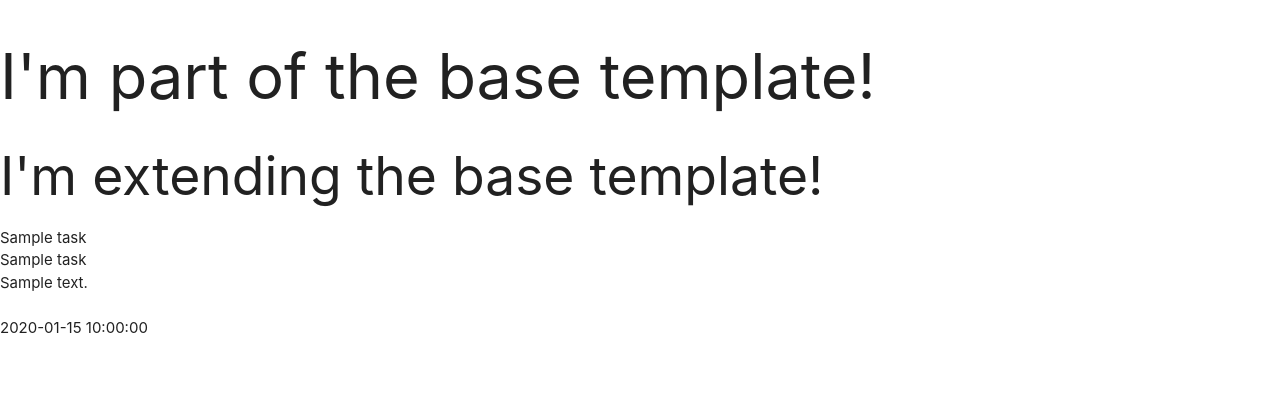
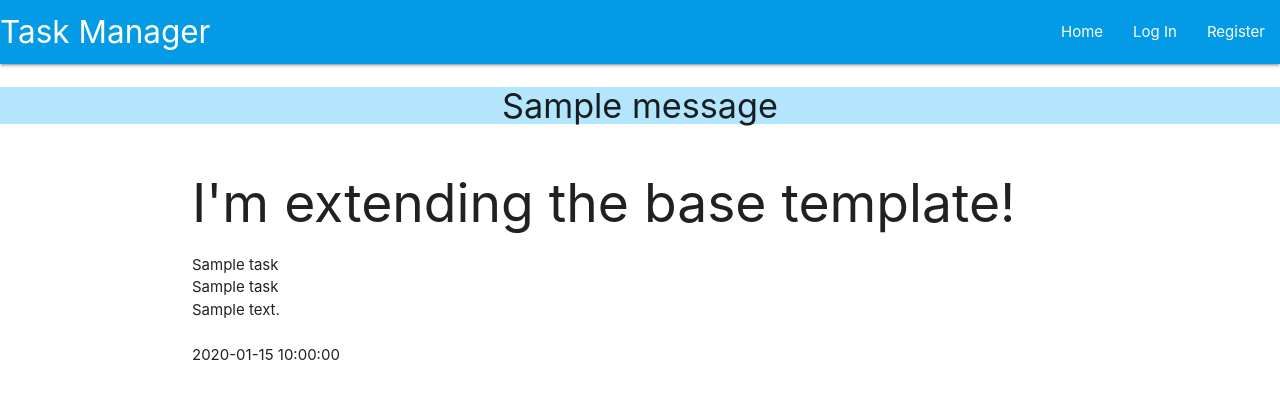
Before and after one commit to vahega/Data_Manger-, a Flask app: page / in a window 1280 px wide. Shown: the top 399 px of the page. Run offline with Flask 2, Linux system fonts and the light colour scheme; one stand-in notice (Sample message) is shown; a database or web service that is not in the repository returns one stand-in record (values such as "Sample title"); some libraries are stand-ins or nearby versions.

Commit message:
Add Register Functionality

```diff
--- a/app.py
+++ b/app.py
@@ -4,6 +4,7 @@ from flask import (
     redirect, request, session, url_for)
 from flask_pymongo import PyMongo
 from bson.objectid import ObjectId
+from werkzeug.security import generate_password_hash, check_password_hash
 if os.path.exists("env.py"):
     import env
 
--- a/templates/base.html
+++ b/templates/base.html
@@ -3,26 +3,80 @@
 <head>
     <meta charset="UTF-8">
     <meta name="viewport" content="width=device-width, initial-scale=1.0">
-    <link rel="stylesheet" href="https://cdnjs.cloudflare.com/ajax/libs/font-awesome/5.14.0/css/all.min.css"
-     integrity="sha512-1PKOgIY59xJ8Co8+NE6FZ+LOAZKjy+KY8iq0G4B3CyeY6wYHN3yt9PW0XpSriVlkMXe40PTKnXrLnZ9+fkDaog==" crossorigin="anonymous" type="text/css">
+    <link rel="stylesheet" href="https://cdnjs.cloudflare.com/ajax/libs/font-awesome/5.13.1/css/all.min.css"
+        integrity="sha512-xA6Hp6oezhjd6LiLZynuukm80f8BoZ3OpcEYaqKoCV3HKQDrYjDE1Gu8ocxgxoXmwmSzM4iqPvCsOkQNiu41GA==" crossorigin="anonymous" type="text/css">
     <link rel="stylesheet" href="https://cdnjs.cloudflare.com/ajax/libs/materialize/1.0.0/css/materialize.min.css" type="text/css">
     <link rel="stylesheet" href="{{ url_for('static', filename='css/style.css') }}" type="text/css">
-   {% block styles %}
+    {% block styles %}
     {% endblock %}
-    <title>Data_Manager</title>
+    <title>Task Manager</title>
 </head>
 <body>
 
-    <h1>I'm part of the base template!</h1>
-    {% block content %}
-    {% endblock %}
+	<header>
+        <!-- top navbar -->
+		<nav class="nav-extended text-shadow light-blue darken-1">
+			<div class="nav-wrapper">
+				<a href="{{ url_for('get_tasks') }}" class="brand-logo">Task Manager</a>
+				<a href="#" data-target="mobile-demo" class="sidenav-trigger right"><i class="fas fa-bars"></i></a>
+				<ul class="right hide-on-med-and-down">
+					<li><a href="{{ url_for('get_tasks') }}">Home</a></li>
+                    {% if session.user %}
+                        <li><a href="{{ url_for('profile', username=session['user']) }}">Profile</a></li>
+                        <li><a href="{{ url_for('add_task') }}">New Task</a></li>
+                        {% if session.user|lower == "admin"|lower %}
+                            <li><a href="{{ url_for('get_categories') }}">Manage Categories</a></li>
+                        {% endif %}
+                        <li><a href="{{ url_for('logout') }}">Log Out</a></li>
+                    {% else %}
+                        <li><a href="{{ url_for('login') }}">Log In</a></li>
+                        <li><a href="{{ url_for('register') }}">Register</a></li>
+                    {% endif %}
+				</ul>
+			</div>
+		</nav>
 
-    <script src="http://code.jquery.com/jquery-3.5.1.min.js"
-     integrity="sha256-9/aliU8dGd2tb6OSsuzixeV4y/faTqgFtohetphbbj0=" crossorigin="anonymous"></script>
+        <!-- mobile sidenav -->
+		<ul class="sidenav" id="mobile-demo">
+            <li><h4 class="center-align light-blue-text text-darken 4">Task Manager</h4></li>
+            <li><a href="{{ url_for('get_tasks') }}">Home</a></li>
+            {% if session.user %}
+                <li><a href="{{ url_for('profile', username=session['user']) }}">Profile</a></li>
+                <li><a href="{{ url_for('add_task') }}">New Task</a></li>
+                {% if session.user|lower == "admin"|lower %}
+                    <li><a href="{{ url_for('get_categories') }}">Manage Categories</a></li>
+                {% endif %}
+                <li><a href="{{ url_for('logout') }}">Log Out</a></li>
+            {% else %}
+                <li><a href="{{ url_for('login') }}">Log In</a></li>
+                <li><a href="{{ url_for('register') }}">Register</a></li>
+            {% endif %}
+		</ul>
+	</header>
+
+    <section>
+        <!-- flash messages -->
+        {% with messages = get_flashed_messages() %}
+            {% if messages %}
+                {% for message in messages %}
+                    <div class="row flashes">
+                        <h4 class="light-blue lighten-4 center-align">{{ message }}</h4>
+                    </div>
+                {% endfor %}
+            {% endif %}
+        {% endwith %}
+    </section>
+
+    <main class="container">
+        {% block content %}
+        {% endblock %}
+    </main>
+
+    <script src="https://code.jquery.com/jquery-3.5.1.min.js"
+        integrity="sha256-9/aliU8dGd2tb6OSsuzixeV4y/faTqgFtohetphbbj0=" crossorigin="anonymous"></script>
     <script src="https://cdnjs.cloudflare.com/ajax/libs/materialize/1.0.0/js/materialize.min.js"></script>
     <script src="{{ url_for('static', filename='js/script.js') }}"></script>
     {% block scripts %}
     {% endblock %}
-
 </body>
 </html>
```
Also changed, not shown: templates/register.html (added, +46 -0 lines).
